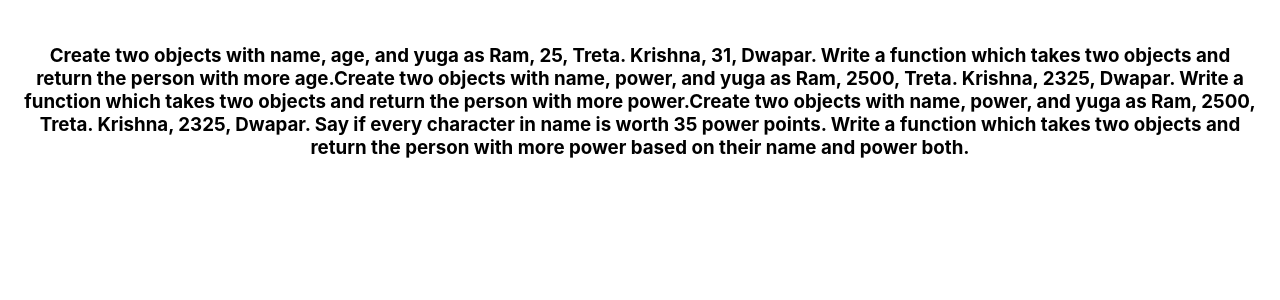
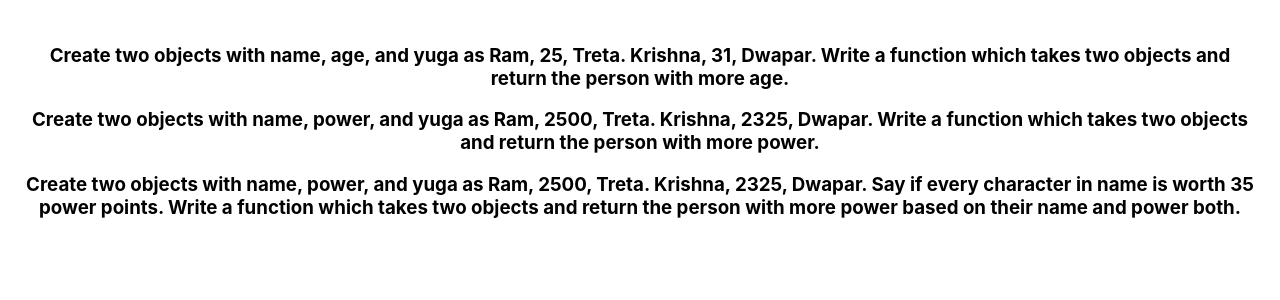
Before and after one commit to Pratham82/neoGcamp-Intervirew-questions, a React (Create React App) app: page / in a window 1280 px wide. Shown: the top 300 px of the page. Built offline with nearby package versions, Linux system fonts and the light colour scheme; the HTML template or start-up script is replaced by a standard one.

Commit message:
fix: modified question-header component for array of questions

```diff
--- a/src/components/question-header.jsx
+++ b/src/components/question-header.jsx
@@ -1,7 +1,10 @@
 const QuestionHeader = ({ questionText }) => (
   <div style={{ padding: '25px 20px 10px 20px' }}>
-    <h3>{questionText}</h3>
+    {Array.isArray(questionText) ? (
+      questionText.map((question, i) => <h3 key={i}>{question}</h3>)
+    ) : (
+      <h3>{questionText}</h3>
+    )}
   </div>
 )
-
 export default QuestionHeader
```
